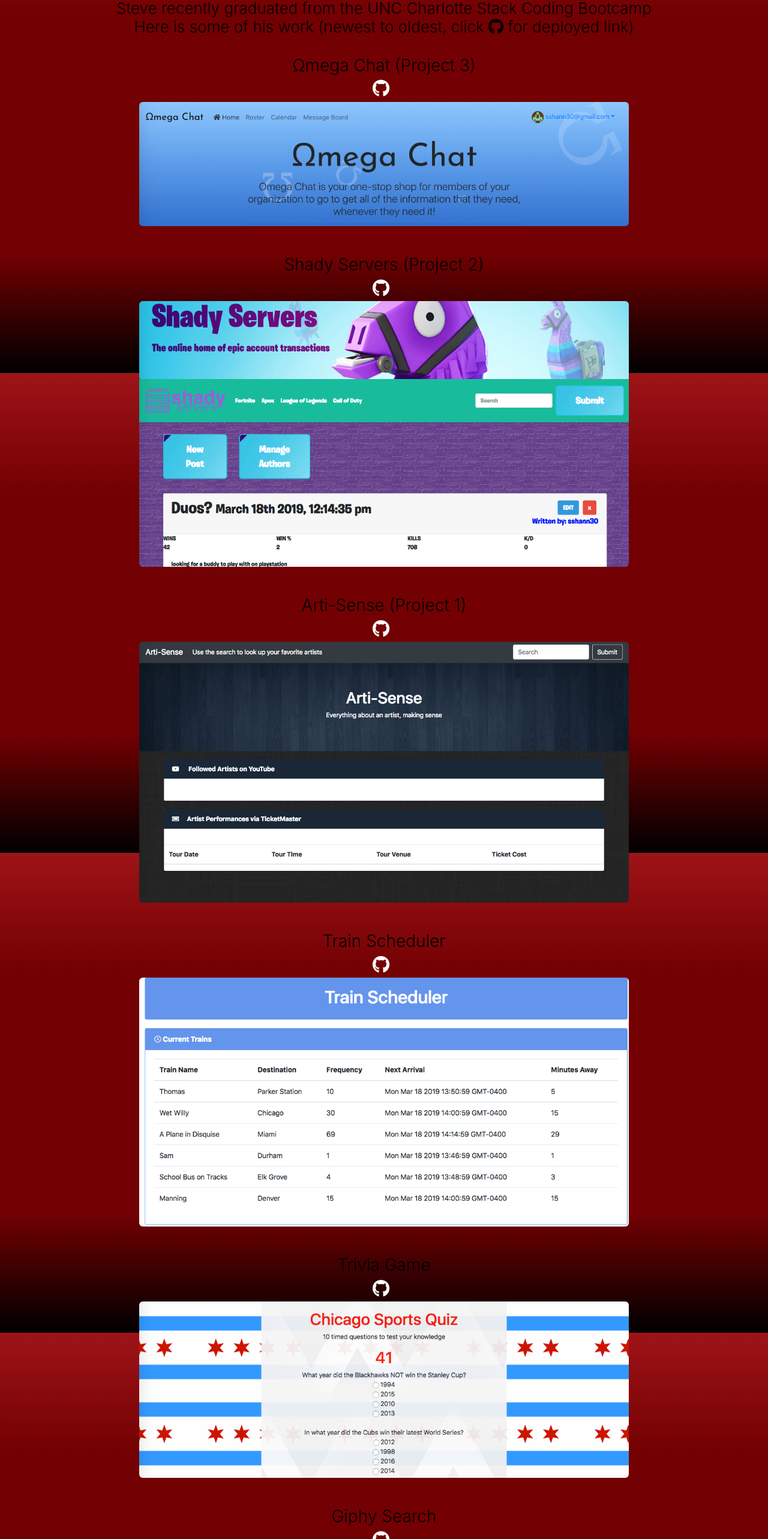
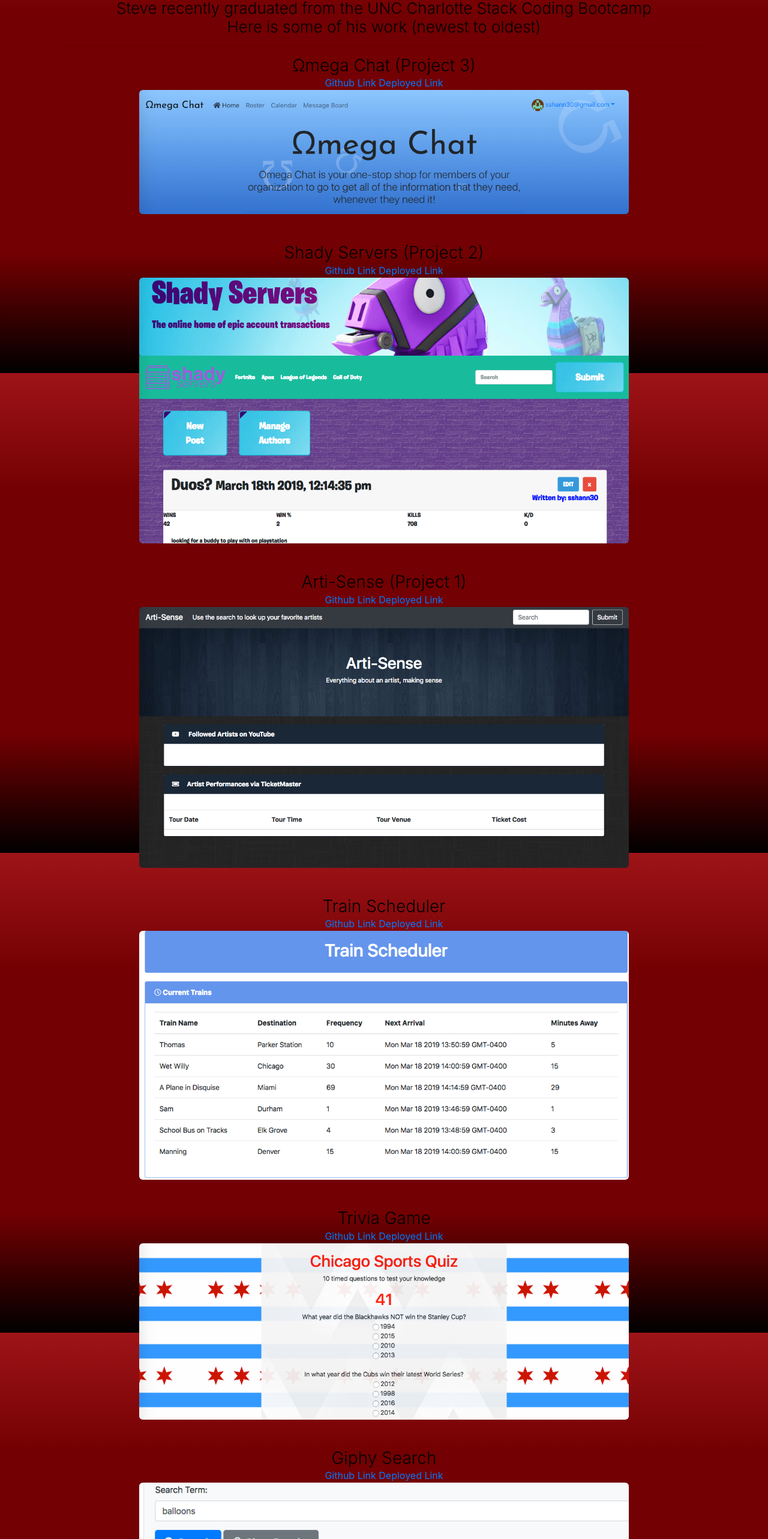
Before and after one commit to sshann30/ReactPortfolio, a React (Create React App) app in the folder client/: page /coding in a window 1280 px wide. Shown: the part 178-2744 px from the top of the page at 60% size. Built offline with nearby package versions, Linux system fonts and the light colour scheme.

Commit message:
mid april

```diff
--- a/client/src/pages/Coding/Coding.js
+++ b/client/src/pages/Coding/Coding.js
@@ -6,6 +6,7 @@
 import Trivia from "../Coding/Trivia.png";
 import Shady from "../Coding/Shady.png";
 import Train from "../Coding/Train.png";
+
 // import { Card, CardTitle, CardText, CardActions, CardMenu } from 'react-mdl';
 
 
@@ -19,17 +20,17 @@
           <div className="container CodingCont">
             <h1 className="mainTitle">Coding</h1>
             <h3 className="about">Steve recently graduated from the UNC Charlotte Stack Coding Bootcamp</h3>
-            <h3 className="about">Here is some of his work (newest to oldest, click <i className="fab fa-github"></i> for deployed link)</h3>
+            <h3 className="about">Here is some of his work (newest to oldest)</h3>
 
             <hr></hr>
             <div className="container">
 
               <div className="col md-3">
                 <h3>Ωmega Chat (Project 3)</h3>
-                <div className="ourLinks">
-                  <a className="daLink" href="https://rocky-island-31181.herokuapp.com/">
-                    <i className="fab fa-github"></i></a>
-                </div>
+                <a href="https://github.com/mspenski/Omega-Chat">Github Link</a>
+
+                <a href="https://rocky-island-31181.herokuapp.com/">         Deployed Link</a>
+                <br></br>
                 <img className="projectPic" src={Omega} alt="Ωmega Chat" />
 
               </div>
@@ -39,10 +40,9 @@
 
               <div className="col md-3">
                 <h3>Shady Servers (Project 2)</h3>
-                <div className="ourLinks">
-                  <a className="daLink" href="https://salty-caverns-51624.herokuapp.com/">
-                    <i className="fab fa-github"></i></a>
-                </div>
+                <a href="https://github.com/sshann30/Project2RoughStart">Github Link</a>
+                <a href="https://salty-caverns-51624.herokuapp.com/">         Deployed Link</a>
+                <br></br>
                 <img className="projectPic" src={Shady} alt="Shady Servers" />
 
               </div>
@@ -52,10 +52,9 @@
 
               <div className="col md-3">
                 <h3>Arti-Sense (Project 1)</h3>
-                <div className="ourLinks">
-                  <a className="daLink" href="https://sshann30.github.io/FirstProject/">
-                    <i className="fab fa-github"></i></a>
-                </div>
+                <a href="https://github.com/sshann30/FirstProject">Github Link</a>
+                <a href="https://sshann30.github.io/FirstProject/">         Deployed Link</a>
+                <br></br>
                 <img className="projectPic" src={Art} alt="Arti-Sense" />
 
               </div>
@@ -66,10 +65,9 @@
 
               <div className="col md-3">
                 <h3>Train Scheduler</h3>
-                <div className="ourLinks">
-                  <a className="daLink" href="https://sshann30.github.io/Firebase-Assignment---Train-Scheduler/">
-                    <i className="fab fa-github"></i></a>
-                </div>
+                <a href="https://github.com/sshann30/Firebase-Assignment---Train-Scheduler">Github Link</a>
+                <a href="https://sshann30.github.io/Firebase-Assignment---Train-Scheduler/">         Deployed Link</a>
+                <br></br>
                 <img className="projectPic" src={Train} alt="Train Scheduler" />
 
               </div>
@@ -79,10 +77,9 @@
 
               <div className="col md-3">
                 <h3>Trivia Game</h3>
-                <div className="ourLinks">
-                  <a className="daLink" href="https://sshann30.github.io/TriviaGame/">
-                    <i className="fab fa-github"></i></a>
-                </div>
+                <a href="https://github.com/sshann30/TriviaGame">Github Link</a>
+                <a href="https://sshann30.github.io/TriviaGame/">         Deployed Link</a>
+                <br></br>
                 <img className="projectPic" src={Trivia} alt="trivia" />
 
               </div>
@@ -92,10 +89,9 @@
 
               <div className="col md-3">
                 <h3>Giphy Search</h3>
-                <div className="ourLinks">
-                  <a className="daLink" href="https://sshann30.github.io/GifTastic/">
-                    <i className="fab fa-github"></i></a>
-                </div>
+                <a href="https://github.com/sshann30/GifTastic">Github Link</a>
+                <a href="https://sshann30.github.io/GifTastic/">         Deployed Link</a>
+                <br></br>
                 <img className="projectPic" src={Giphy} alt="Giphy Search" />
 
               </div>
```
